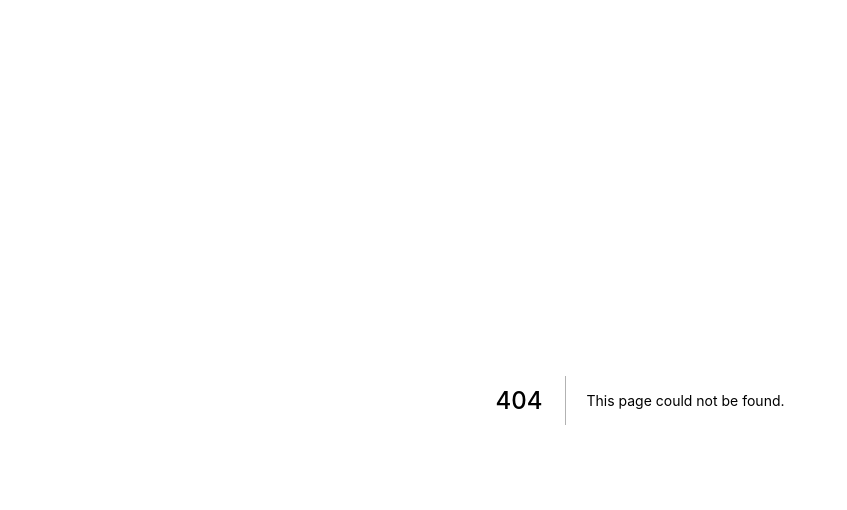
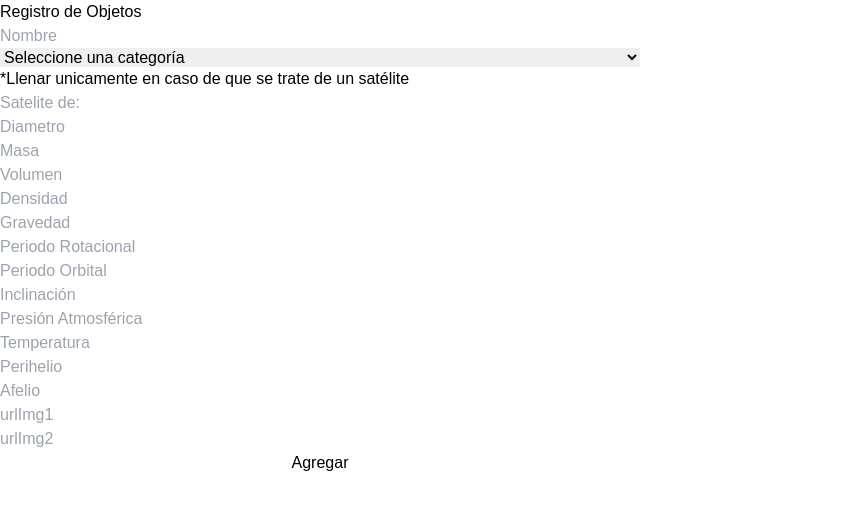
Before and after one commit to ssssshel/Dione, a Next.js app: page /new in a window 1280 px wide. Before the commit this address had no page. Shown: the top 510 px of the page, without its empty margins (0-847 px from the left). Built offline with nearby package versions, Linux system fonts and the light colour scheme.

Commit message:
Post items

```diff
--- /dev/null
+++ b/components/Form.jsx
@@ -0,0 +1,205 @@
+import Link from "next/link";
+import { useState } from "react";
+import { useRouter } from "next/router";
+
+const Form = ({ formData, formNewItem }) => {
+  const router = useRouter();
+
+  const [form, setForm] = useState({
+    name: formData.name,
+    category: formData.category,
+    diameter: formData.diameter,
+    mass: formData.mass,
+    volume: formData.volume,
+    density: formData.density,
+    gravity: formData.gravity,
+    rotPeriod: formData.rotPeriod,
+    orbPeriod: formData.orbPeriod,
+    inclination: formData.inclination,
+    atmPressure: formData.atmPressure,
+    temperature: formData.temperature,
+    periastron: formData.periastron,
+    aphelion: formData.aphelion,
+    urlImg: formData.urlImg,
+    urlImg2: formData.urlImg2,
+  });
+
+  const handleChange = (e) => {
+    const { value, name } = e.target;
+    setForm({
+      ...form,
+      [name]: value,
+    });
+  };
+
+  // INTERCAMBIA LA FUNCIÓN DEL FORMULARIO DEPENDIENDO DE LOS PROPS QUE CONTENGA EL COMPONENTE DONDE SE UBIQUE
+  const handleSubmit = (e) => {
+    e.preventDefault();
+    postData(form);
+  };
+
+  const postData = async (form) => {
+    try {
+      console.log(form);
+      const res = await fetch("/api/item", {
+        method: "POST",
+        headers: {
+          "Content-type": "application/json",
+        },
+        body: JSON.stringify(form),
+      });
+
+      const data = await res.json();
+      console.log(data);
+
+      if (data.success) {
+        router.push("/");
+      }
+    } catch (error) {
+      console.log(error);
+    }
+  };
+
+  return (
+    <div>
+      <h1>Registro de Objetos </h1>
+      <form
+        autoComplete="off"
+        onSubmit={handleSubmit}
+        className="flex flex-col w-3/6"
+      >
+        <input
+          type="text"
+          name="name"
+          value={form.name}
+          onChange={handleChange}
+          placeholder="Nombre"
+        />
+        <select
+          value={form.category}
+          onChange={handleChange}
+          name="category"
+          id=""
+        >
+          <option value="">Seleccione una categoría</option>
+          <option value="Planeta">Planeta</option>
+          <option value="Planeta enano">Planeta Enano</option>
+          <option value="Asteoride">Asteroide</option>
+          <option value="Cometa">Cometa</option>
+          <option value="Otro objeto">Otro objeto</option>
+        </select>
+
+        <label>*Llenar unicamente en caso de que se trate de un satélite</label>
+        <input
+          type="text"
+          name="category"
+          value={form.category}
+          onChange={handleChange}
+          placeholder="Satelite de:"
+        />
+
+        <input
+          type="text"
+          name="diameter"
+          value={form.diameter}
+          onChange={handleChange}
+          placeholder="Diametro"
+        />
+        <input
+          type="text"
+          name="mass"
+          value={form.mass}
+          onChange={handleChange}
+          placeholder="Masa"
+        />
+        <input
+          type="text"
+          name="volume"
+          value={form.volume}
+          onChange={handleChange}
+          placeholder="Volumen"
+        />
+        <input
+          type="text"
+          name="density"
+          value={form.density}
+          onChange={handleChange}
+          placeholder="Densidad"
+        />
+        <input
+          type="text"
+          name="gravity"
+          value={form.gravity}
+          onChange={handleChange}
+          placeholder="Gravedad"
+        />
+        <input
+          type="text"
+          name="rotPeriod"
+          value={form.rotPeriod}
+          onChange={handleChange}
+          placeholder="Periodo Rotacional"
+        />
+        <input
+          type="text"
+          name="orbPeriod"
+          value={form.orbPeriod}
+          onChange={handleChange}
+          placeholder="Periodo Orbital"
+        />
+        <input
+          type="text"
+          name="inclination"
+          value={form.inclination}
+          onChange={handleChange}
+          placeholder="Inclinación"
+        />
+        <input
+          type="text"
+          name="atmPressure"
+          value={form.atmPressure}
+          onChange={handleChange}
+          placeholder="Presión Atmosférica"
+        />
+        <input
+          type="text"
+          name="temperature"
+          value={form.temperature}
+          onChange={handleChange}
+          placeholder="Temperatura"
+        />
+        <input
+          type="text"
+          name="periastron"
+          value={form.periastron}
+          onChange={handleChange}
+          placeholder="Perihelio"
+        />
+        <input
+          type="text"
+          name="aphelion"
+          value={form.aphelion}
+          onChange={handleChange}
+          placeholder="Afelio"
+        />
+        <input
+          type="text"
+          name="urlImg"
+          value={form.urlImg}
+          onChange={handleChange}
+          placeholder="urlImg1"
+        />
+        <input
+          type="text"
+          name="urlImg2"
+          value={form.urlImg2}
+          onChange={handleChange}
+          placeholder="urlImg2"
+        />
+        <button type="submit">Agregar</button>
+      </form>
+    </div>
+  );
+};
+
+export default Form;
--- /dev/null
+++ b/lib/connectDb.js
@@ -0,0 +1,23 @@
+import mongoose from "mongoose"
+
+const URI_MONGO = process.env.URI_MONGO
+
+if(!URI_MONGO){
+  throw new Error(
+    'Por favor, defina las variables de entorno que permiten establecer la conexión con la DB'
+  )
+}
+
+const connectDb = async () => {
+  try {
+    await mongoose.connect(process.env.URI_MONGO, {
+      bufferCommands: false
+    })
+    console.log("Conexión con la DB exitosa!!!")
+  } catch (error) {
+    console.log(error)
+    process.exit(1)
+  }
+}
+
+export default connectDb
--- /dev/null
+++ b/models/Item.js
@@ -0,0 +1,56 @@
+import mongoose from "mongoose";
+const Schema = mongoose.Schema
+const ItemSchema = new Schema({
+  name: {
+    type: String,
+    required: true
+  },
+  category: {
+    type: String,
+    required: true
+  },
+  diameter: {
+    type: String,
+  },
+  mass: {
+    type: String,
+  },
+  volume:{
+    type: String,
+  },
+  density:{
+    type: String,
+  },
+  gravity:{
+    type: String,
+  },
+  rotPeriod:{
+    type: String,
+  },
+  orbPeriod:{
+    type: String,
+  },
+  inclination:{
+    type: String,
+  },
+  atmPressure:{
+    type: String,
+  },
+  temperature:{
+    type: String,
+  },
+  periastron:{
+    type: String
+  },
+  aphelion:{
+    type: String
+  },
+  urlImg:{
+    type: String
+  },
+  urlImg2:{
+    type: String
+  }
+})
+
+export default mongoose.models.Item || mongoose.model('Item', ItemSchema)
--- a/pages/api/hello.js
+++ /dev/null
@@ -1,5 +0,0 @@
-// Next.js API route support: https://nextjs.org/docs/api-routes/introduction
-
-export default function handler(req, res) {
-  res.status(200).json({ name: 'John Doe' })
-}
--- /dev/null
+++ b/pages/api/item/index.js
@@ -0,0 +1,26 @@
+import Item from "../../../models/Item";
+import connectDb from "../../../lib/connectDB";
+
+export default async function handler(req, res){
+  await connectDb()
+
+  // POST api/item
+
+  const {method} = req
+
+  switch(method){
+    case 'POST':
+      try {
+        const item = new Item(req.body)
+        await item.save()
+        return res.status(200).json({success: true, item})
+
+      } catch (error) {
+        return res.status(403).json({success: false, error: "no c puede "})
+
+      }
+
+    default:
+      return res.status(500).json({success: false, error: "Falla del servidor"})
+  }
+}
--- /dev/null
+++ b/pages/new.jsx
@@ -0,0 +1,30 @@
+import Form from "../components/Form";
+
+const New = () => {
+  const formData = {
+    name: "",
+    category: "",
+    diameter: "",
+    mass: "",
+    volume: "",
+    density: "",
+    gravity: "",
+    rotPeriod: "",
+    orbPeriod: "",
+    inclination: "",
+    atmPressure: "",
+    temperature: "",
+    periastron: "",
+    aphelion: "",
+    urlImg: "",
+    urlImg2: "",
+  };
+
+  return (
+    <div>
+      <Form formData={formData} />
+    </div>
+  );
+};
+
+export default New;
```
Also changed, not shown: pages/api/item/[id].js (added), pages/sistema/[category]/[id]/index.jsx (renamed from pages/sistema/[type]/[id]/index.jsx), pages/sistema/[category]/index.jsx (renamed from pages/sistema/[type]/index.jsx).
